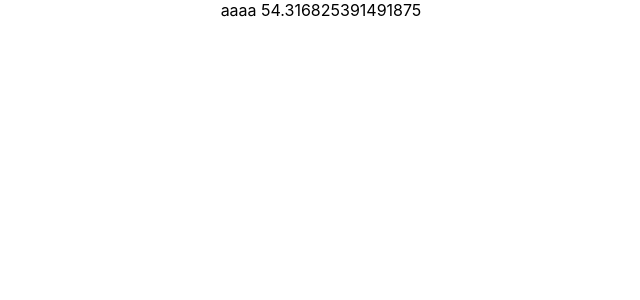
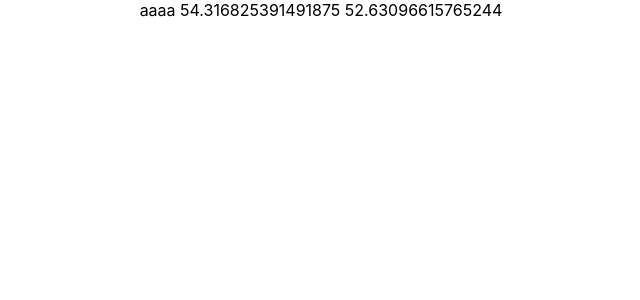
Before and after one commit to mbudnikm/react-redux-testing, a React (Create React App) app: page / in a window 1280 px wide. Shown: the top 300 px of the page, without its empty margins (319-959 px from the left). Built offline with nearby package versions, Linux system fonts and the light colour scheme.

Commit message:
update develop

```diff
--- a/src/App.js
+++ b/src/App.js
@@ -13,10 +13,11 @@ const calculateData = (all = true) => {
 }
 
 function App({ all = true }) {
-  const sum = calculateData(all)
+  const sum1 = calculateData(all)
+  const sum2 = calculateData()
   return (
     <div className="App">
-      aaaa {sum}
+      aaaa {sum1} {sum2}
     </div>
   );
 }
```
